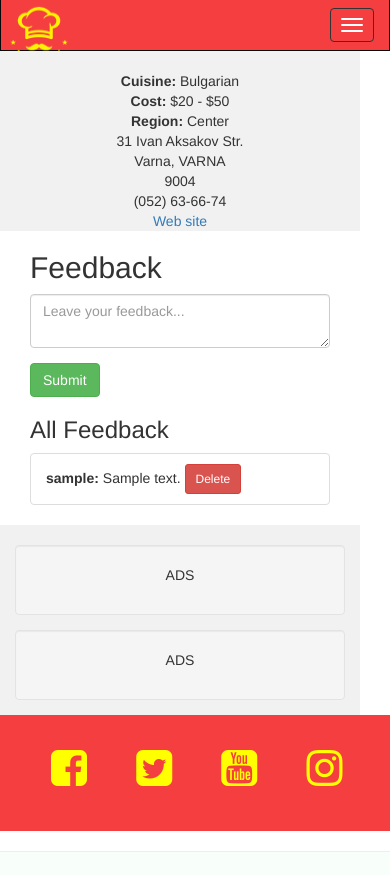
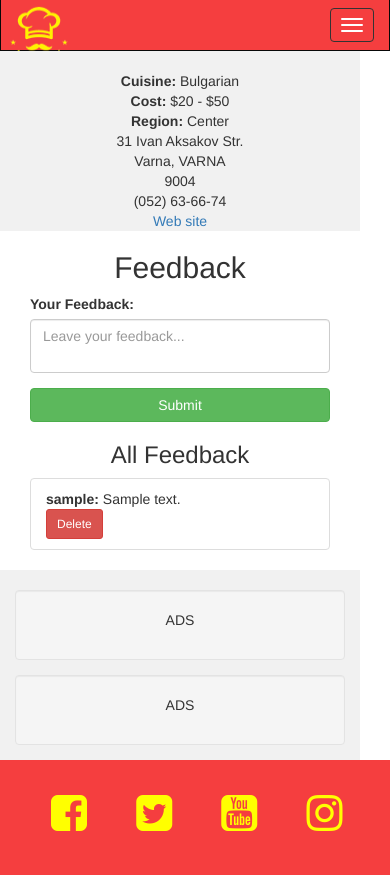
Before and after one commit to kamenco/dinestwo, a Django app: page /feedback/ in a window 390 px wide. Shown: the part 351-1226 px from the top of the page. Before the commit the page ends 1203 px from the top, so only its background shows below. Run offline with Django 5.2, Linux system fonts and the light colour scheme; a user stored in the database is signed in; tables that the repository leaves empty hold one stand-in row (values such as "Sample post"); some libraries are stand-ins or nearby versions.

Commit message:
Updated the feedback.html.

```diff
--- a/feedback/templates/feedback/feedback.html
+++ b/feedback/templates/feedback/feedback.html
@@ -2,25 +2,40 @@
 
 {% block content %}
 <div class="container">
-    <h2>Feedback</h2>
+    <h2 class="text-center">Feedback</h2>
+    <div class="row justify-content-center">
+        <div class="col-md-6 col-lg-5">  <!-- This limits width on medium/large screens -->
             <form method="post">
                 {% csrf_token %}
                 <div class="form-group">
-            <textarea name="comment" class="form-control" placeholder="Leave your feedback..." required></textarea>
+                    <label for="comment">Your Feedback:</label>
+                    <textarea name="comment" id="comment" class="form-control"
+                              placeholder="Leave your feedback..." required style="resize: none;"></textarea>
                 </div>
-        <button type="submit" class="btn btn-success">Submit</button>
+                <button type="submit" class="btn btn-success btn-block">Submit</button>
             </form>
+        </div>
+    </div>
 
-    <h3 class="mt-4">All Feedback</h3>
+    <h3 class="mt-4 text-center">All Feedback</h3>
+    <div class="row justify-content-center">
+        <div class="col-md-8 col-lg-6">
             <ul class="list-group">
                 {% for feedback in feedbacks %}
-            <li class="list-group-item">
+                    <li class="list-group-item d-flex justify-content-between align-items-center">
+                        <div>
                             <strong>{{ feedback.user.username }}:</strong> {{ feedback.comment }}
+                        </div>
                         {% if feedback.user == request.user %}
-                    <a href="{% url 'delete_feedback' feedback.id %}" class="btn btn-danger btn-sm float-right">Delete</a>
+                            <a href="{% url 'delete_feedback' feedback.id %}"
+                               class="btn btn-danger btn-sm">Delete</a>
                         {% endif %}
                     </li>
+                {% empty %}
+                    <li class="list-group-item text-center">No feedback yet.</li>
                 {% endfor %}
             </ul>
         </div>
+    </div>
+</div>
 {% endblock %}
```
Lines whose indentation alone changed are shown as unchanged.
